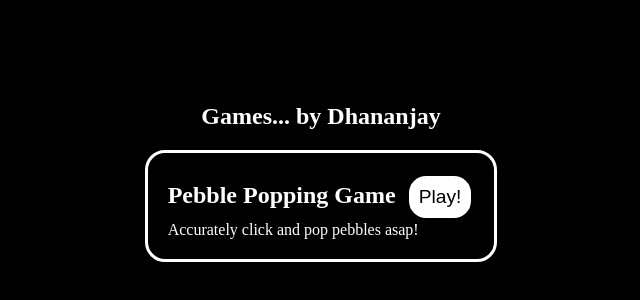
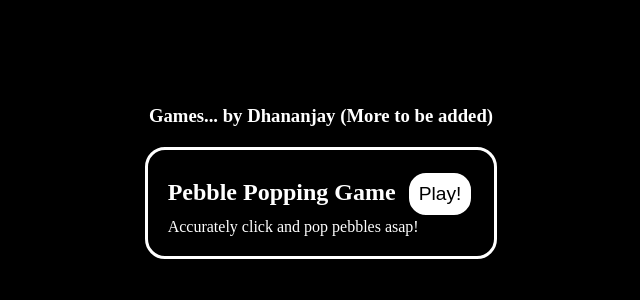
Before and after one commit to DJ5harma/WebGames, a React (Vite) app: page / in a window 1280 px wide. Shown: the part 218-518 px from the top of the page, without its empty margins (319-959 px from the left). Built offline with nearby package versions, Linux system fonts and the light colour scheme.

Commit message:
Update Home.tsx

```diff
--- a/src/Pages/Home/Home.tsx
+++ b/src/Pages/Home/Home.tsx
@@ -47,7 +47,7 @@ export default function Home() {
 				gap: 20,
 			}}
 		>
-			<h2>Games... by Dhananjay</h2>
+			<h3>Games... by Dhananjay (More to be added)</h3>
 			<GameSnippet
 				linkPath="/pop-game"
 				name="Pebble Popping Game"
```
